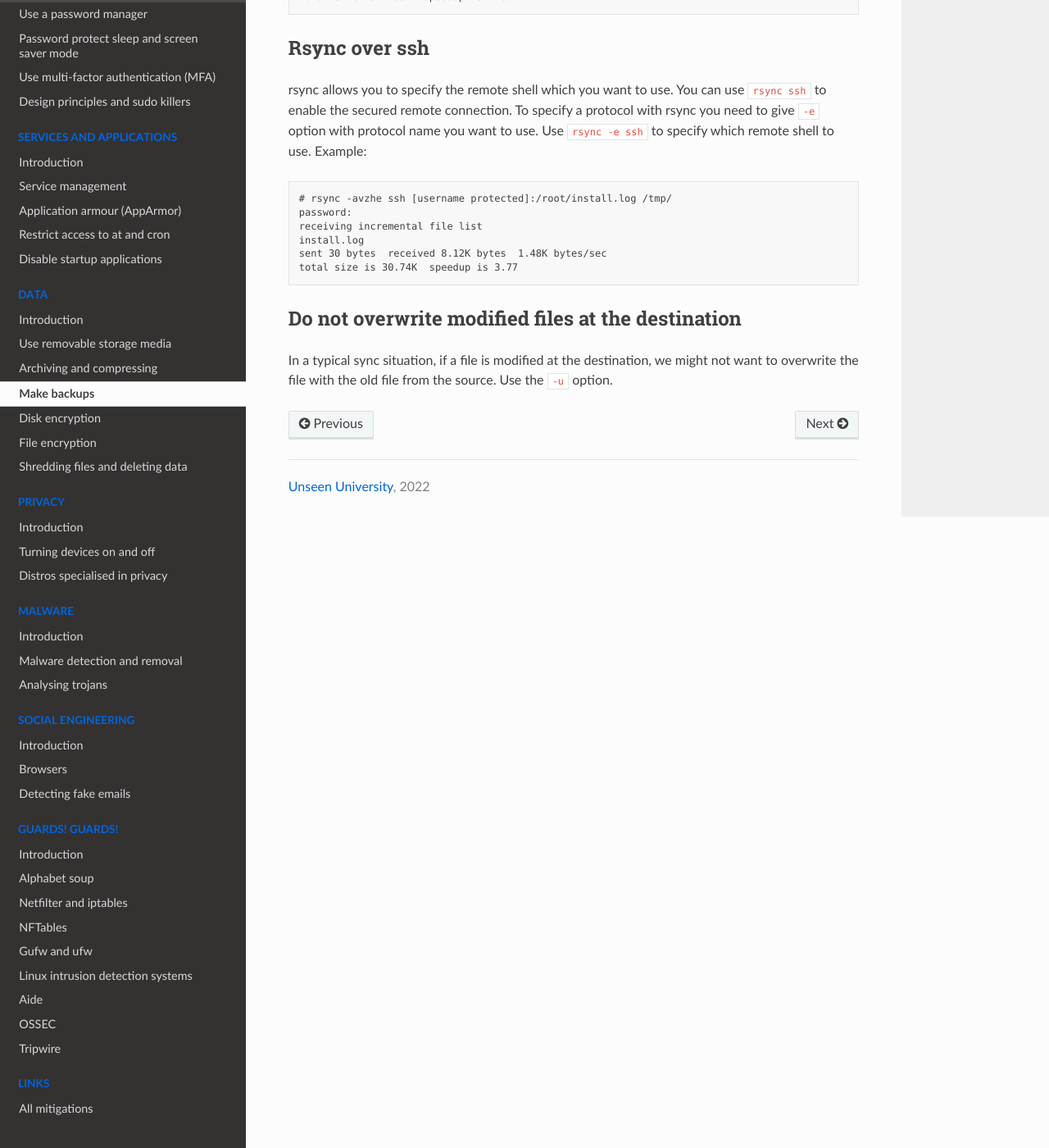
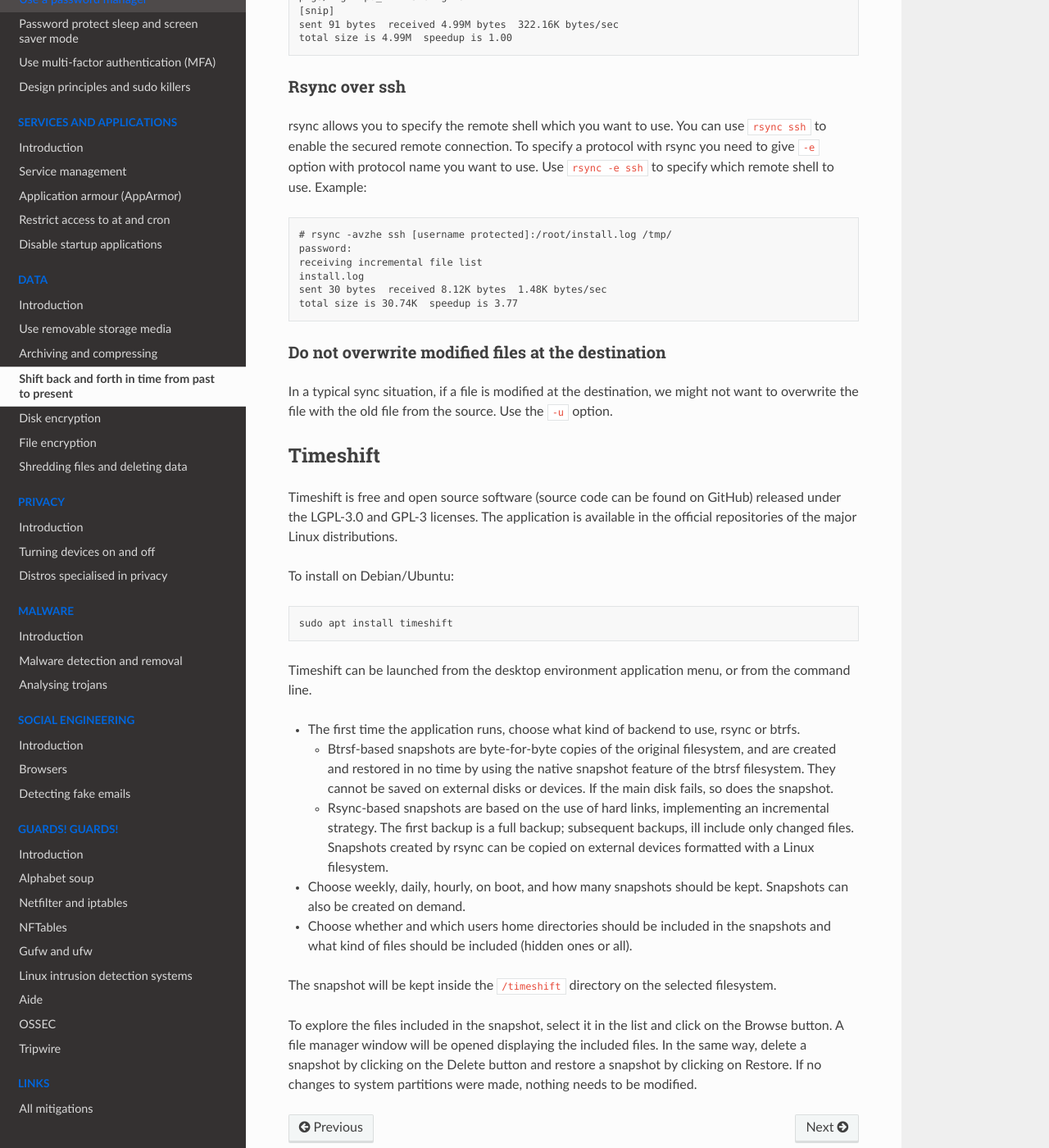
Before and after one commit to tymyrddin/blue-linux, a Sphinx documentation site: the page built from source/docs/data/timeshift.md, in a window 1280 px wide and 1400 px high, scrolled down 1970 px. Shown: the whole window at 82% size. Built offline with Sphinx 7.4.7 and the Read the Docs theme 2.0.0, drawn with Linux system fonts in a browser that asks for light colours; some of the changed text lies outside the part shown.

```diff
--- a/source/docs/data/backups.md
+++ b/source/docs/data/timeshift.md
@@ -1,28 +1,31 @@
-# Make backups
+# Shift back and forth in time from past to present
 
 Assume data loss is inevitable. It's not a matter of if, it is a matter of when. You best protect your data with a solid backup strategy.
-* Make a backup of your entire system or synchronise files with a remote system
-* On Linux you can use [Rsync](http://rsync.samba.org/) (**r**emote **sync**) (GPL v3), an open source utility for fast
+
+* Make an `rsync` Timeshift backup of your entire system, or synchronise files with a remote system using `rsync`.
+* [Rsync](http://rsync.samba.org/) (**r**emote **sync**) (GPL v3) is an open source utility for fast
 incremental file transfer. It is a file-copying tool which can copy locally and to/from a remote host. It offers many
 options to control its behaviour, and its remote-update protocol can minimize network traffic to make transferring
 updates between machines fast and efficient. It is widely used for backups and mirroring and as an improved copy
 command for everyday use. The package provides both the `rsync` command line tool and optional daemon functionality.
 * If you make a backup of a system for the first time to be able to restore a system from (the whole point of it), test
-it with an actual restore. Having done so helps staying calm when the shit hits the fan.
+it with an actual restore. Having done so helps keep calm when the bleep hits the fan.
 
-## Installing rsync
+## Rsync
+
+### Installing rsync
 
 Installing it from the repository:
 
     $ sudo apt-get install rsync
 
-## General rsync command
+### General usage
 
 The general command is of the form:
 
     $ rsync [options] [source] [destination]
 
-## Backup to external disk
+Backup to external disk
 
 `rsync`  uses an algorithm that minimises the amount of data copied by only moving the portions of files that have changed. It operates in a way similar to ssh, scp, and cp, for example:
 
@@ -38,7 +41,7 @@ There are a lot of different switches that you can use for `rsync` to personaliz
     -h for human-readable, output numbers in a human-readable format
     -delete tells rsync to delete any files that are in the second directory that aren’t in the first directory.
 
-## Synchronize files from local to remote
+### Synchronize files from local to remote
 
 While doing synchronization with a remote server, you need to specify `username` and `ip-address` of the remote server.
 You should also specify the destination directory on the remote server. The format is `username@machinename:path`.
@@ -52,7 +55,7 @@ You should also specify the destination directory on the remote server. The form
     sent 4993369 bytes  received 91 bytes  2432411.23 bytes/sec
     total size is 4991313 speedup is 2.87
 
-## Copy a remote directory to a local machine
+### Copy a remote directory to a local machine
 
 In this example, a directory `/home/tymyrddin/pkgs` on a remote server is being copied in a local computer in
 `/tmp/mypkgs`.
@@ -67,7 +70,7 @@ In this example, a directory `/home/tymyrddin/pkgs` on a remote server is being
     sent 91 bytes  received 4.99M bytes  322.16K bytes/sec
     total size is 4.99M  speedup is 1.00
 
-## Rsync over ssh
+### Rsync over ssh
 
 rsync allows you to specify the remote shell which you want to use. You can use `rsync ssh` to enable the secured remote connection.  To specify a protocol with rsync you need to give `-e` option with protocol name you want to use. Use `rsync -e ssh` to specify which remote shell to use. Example:
 
@@ -78,7 +81,36 @@ rsync allows you to specify the remote shell which you want to use. You can use
     sent 30 bytes  received 8.12K bytes  1.48K bytes/sec
     total size is 30.74K  speedup is 3.77
 
-## Do not overwrite modified files at the destination
+### Do not overwrite modified files at the destination
 
 In a typical sync situation, if a file is modified at the destination, we might not want to overwrite the file with the
 old file from the source. Use the `-u` option.
+
+## Timeshift
+
+Timeshift is free and open source software (source code can be found on GitHub) released under the LGPL-3.0 and GPL-3
+licenses. The application is available in the official repositories of the major Linux distributions.
+
+To install on Debian/Ubuntu:
+
+    sudo apt install timeshift
+
+Timeshift can be launched from the desktop environment application menu, or from the command line.
+
+* The first time the application runs, choose what kind of backend to use, rsync or btrfs.
+  * Btrsf-based snapshots are byte-for-byte copies of the original filesystem, and are created and restored in no time by
+  using the native snapshot feature of the btrsf filesystem. They cannot be saved on external disks or devices. If the
+  main disk fails, so does the snapshot.
+  * Rsync-based snapshots are based on the use of hard links, implementing an incremental strategy. The first backup is a
+  full backup; subsequent backups, ill include only changed files. Snapshots created by rsync can be copied on external
+  devices formatted with a Linux filesystem.
+* Choose weekly, daily, hourly, on boot, and how many snapshots should be kept. Snapshots can also be created on demand.
+* Choose whether and which users home directories should be included in the snapshots and what kind of files should be
+included (hidden ones or all).
+
+The snapshot will be kept inside the `/timeshift` directory on the selected filesystem.
+
+To explore the files included in the snapshot, select it in the list and click on the Browse button. A file manager
+window will be opened displaying the included files. In the same way, delete a snapshot by clicking on the Delete
+button and restore a snapshot by clicking on Restore. If no changes to system partitions were made, nothing needs to be
+modified.
--- a/source/index.rst
+++ b/source/index.rst
@@ -42,7 +42,7 @@ there are even distro's that have specialised in privacy.
    docs/data/README.md
    docs/data/removable-media.md
    docs/data/archive-compress.md
-   docs/data/backups.md
+   docs/data/timeshift.md
    docs/data/disk-encryption.md
    docs/data/file-encryption.md
    docs/data/shred-and-delete.md
```
Also changed, not shown: source/docs/data/README.md (+1 -1 lines).
